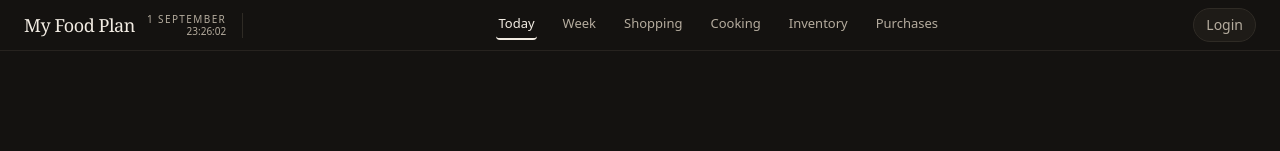
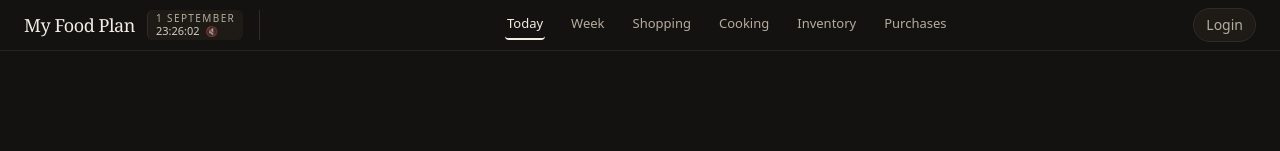
Before and after one commit to anjiladhikari/food, a React (Vite) app: page / in a window 1280 px wide. Shown: the top 151 px of the page. Built offline with nearby package versions, Linux system fonts and the light colour scheme; no server answers; the database is empty.

Commit message:
fix: major App layout and routing updates

```diff
--- a/src/App.jsx
+++ b/src/App.jsx
@@ -1,4 +1,4 @@
-import { useEffect, useState } from "react";
+import { useEffect, useRef, useState } from "react";
 import Navigation from "./components/Navigation.jsx";
 import Footer from "./components/Footer.jsx";
 import Today from "./pages/Today.jsx";
@@ -22,6 +22,25 @@ const TABS = [
   { id: "purchases", label: "Purchases", Page: Purchases },
 ];
 
+function playTick(context) {
+  if (!context || context.state !== "running") return;
+
+  const oscillator = context.createOscillator();
+  const gain = context.createGain();
+  const now = context.currentTime;
+
+  oscillator.type = "sine";
+  oscillator.frequency.value = 1200;
+
+  gain.gain.setValueAtTime(0.0001, now);
+  gain.gain.exponentialRampToValueAtTime(0.015, now + 0.001);
+  gain.gain.exponentialRampToValueAtTime(0.0001, now + 0.03);
+
+  oscillator.connect(gain).connect(context.destination);
+  oscillator.start(now);
+  oscillator.stop(now + 0.04);
+}
+
 function localTime() {
   return new Date().toLocaleTimeString([], {
     hour: "2-digit",
@@ -38,6 +57,9 @@ export default function App() {
   const [authLoading, setAuthLoading] = useState(true);
   const [loginRequested, setLoginRequested] = useState(false);
   const [clock, setClock] = useState(() => localTime());
+  const [soundOn, setSoundOn] = useState(false);
+  const soundOnRef = useRef(false);
+  const audioRef = useRef(null);
 
   // Warm the cache once per page session; every tab reuses these fetches.
   useEffect(() => {
@@ -46,10 +68,34 @@ export default function App() {
     });
   }, []);
   useEffect(() => {
-    const id = setInterval(() => setClock(localTime()), 1000);
+    const id = setInterval(() => {
+      setClock(localTime());
 
-    return () => clearInterval(id);
+      if (soundOnRef.current) playTick(audioRef.current);
+    }, 1000);
+
+    return () => {
+      clearInterval(id);
+      audioRef.current?.close();
+      audioRef.current = null;
+    };
   }, []);
+
+  function toggleSound() {
+    const next = !soundOn;
+
+    setSoundOn(next);
+    soundOnRef.current = next;
+
+    if (next) {
+      if (!audioRef.current) {
+        audioRef.current = new (window.AudioContext ||
+          window.webkitAudioContext)();
+      }
+
+      audioRef.current.resume();
+    }
+  }
 
   useEffect(() => {
     getUser()
@@ -97,13 +143,30 @@ function handleTabChange(nextTab) {
             My Food Plan
           </h1>
 
-          <div className="text-right leading-tight">
+          <div className="rounded-md border-l border-line bg-surface px-2 py-0.5 text-left leading-tight">
             <p className="text-[9px] uppercase tracking-[0.14em] text-muted sm:text-[10px]">
               {today}
             </p>
-            <p className="text-[9px] tabular-nums text-muted sm:text-[10px]">
-              {clock}
-            </p>
+
+            <div className="flex items-center gap-1.5">
+              <p className="text-[10px] font-medium tabular-nums text-ink/85 sm:text-[11px]">
+                {clock}
+              </p>
+
+              <button
+                type="button"
+                onClick={toggleSound}
+                aria-pressed={soundOn}
+                aria-label={
+                  soundOn
+                    ? "Turn tick sound off"
+                    : "Turn tick sound on"
+                }
+                className="cursor-pointer rounded text-[10px] leading-none opacity-60 transition-opacity duration-150 hover:opacity-100 focus-visible:outline-none focus-visible:ring-1 focus-visible:ring-ink/40"
+              >
+                {soundOn ? "🔊" : "🔇"}
+              </button>
+            </div>
           </div>
         </div>
 
```
